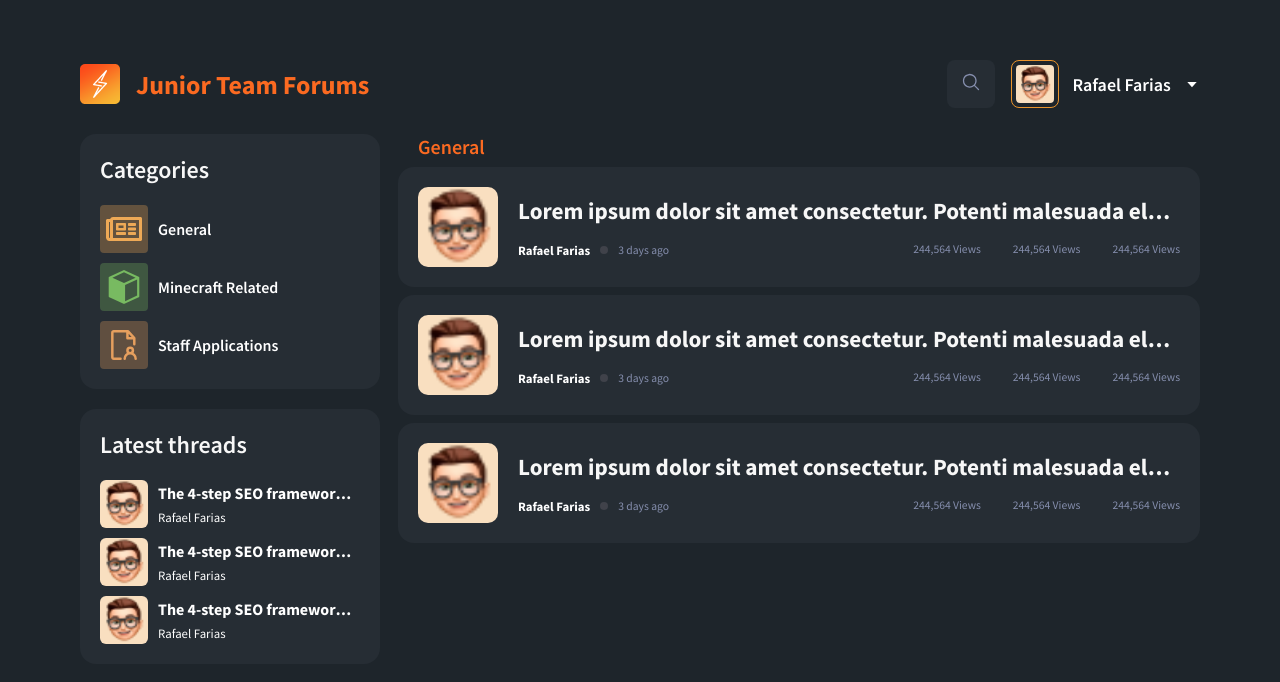
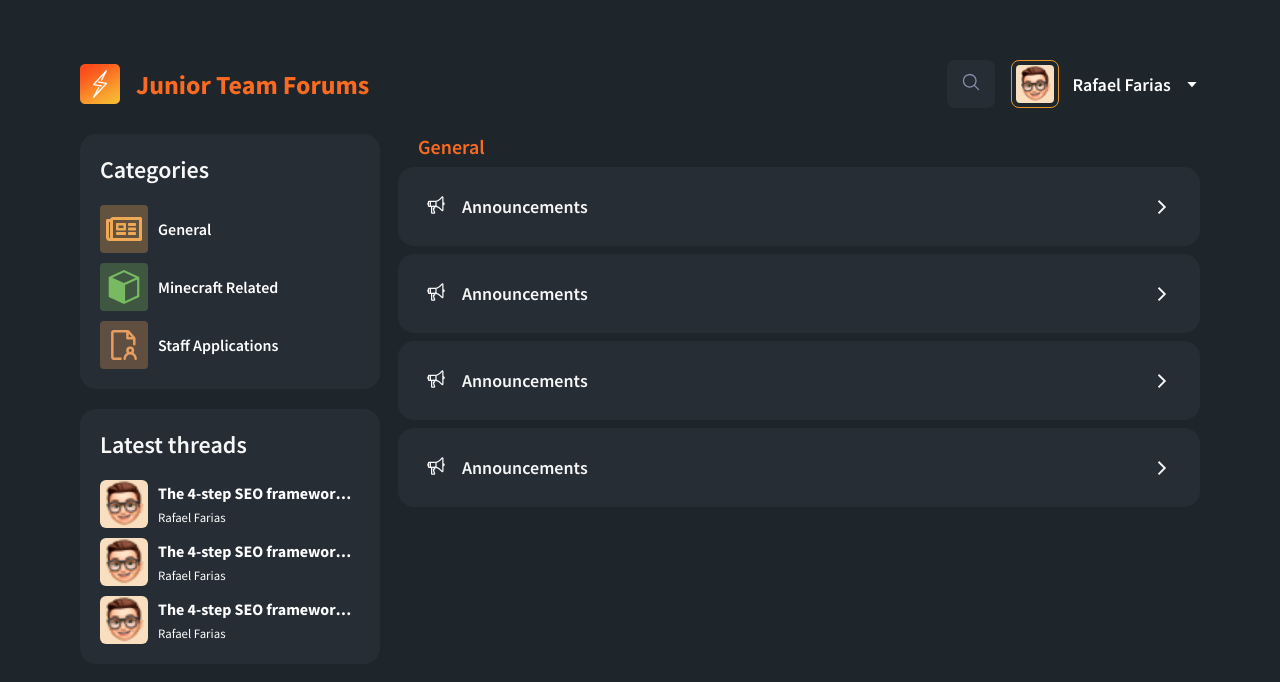
Before and after one commit to TheRafaelFarias/senior-team-application-forum, a Next.js app: page / in a window 1280 px wide. Shown: the top 682 px of the page. Built offline with nearby package versions, Linux system fonts and the light colour scheme.

Commit message:
feat(components): create topic preview component

```diff
--- /dev/null
+++ b/src/components/topicPreview/index.tsx
@@ -0,0 +1,19 @@
+import { defaultTheme } from "@/config/theme";
+import { Div } from "@/styles/globals";
+import React from "react";
+import { IoChevronForwardSharp, IoMegaphoneOutline } from "react-icons/io5";
+import { TopicPreviewContainer, TopicPreviewName } from "./styles";
+
+const TopicPreview: React.FC = () => {
+  return (
+    <TopicPreviewContainer>
+      <Div flexDirection="row" gapX={1}>
+        <IoMegaphoneOutline color={defaultTheme.primaryText} size={20} />
+        <TopicPreviewName>Announcements</TopicPreviewName>
+      </Div>
+      <IoChevronForwardSharp color={defaultTheme.primaryText} size={20} />
+    </TopicPreviewContainer>
+  );
+};
+
+export default TopicPreview;
--- /dev/null
+++ b/src/components/topicPreview/styles.ts
@@ -0,0 +1,17 @@
+import styled from "styled-components";
+
+export const TopicPreviewContainer = styled.div`
+  display: flex;
+  flex-direction: row;
+  align-items: center;
+  padding: 1.75rem;
+  justify-content: space-between;
+  background-color: ${(props) => props.theme.secondary};
+  border-radius: 1rem;
+`;
+
+export const TopicPreviewName = styled.h1`
+  font-size: 1.125rem;
+  font-weight: 600;
+  color: ${(props) => props.theme.primaryText};
+`;
--- a/src/pages/index.tsx
+++ b/src/pages/index.tsx
@@ -1,7 +1,7 @@
 import { BreadcrumbItem } from "@/components/breadcrumb/styles";
 import Navbar from "@/components/navbar";
 import Sidebar from "@/components/sidebar";
-import ThreadPreview from "@/components/threadPreview";
+import TopicPreview from "@/components/topicPreview";
 import { Div } from "@/styles/globals";
 import Head from "next/head";
 
@@ -25,9 +25,13 @@ export default function Home() {
             <Div flexDirection="row" style={{ marginLeft: 20 }}>
               <BreadcrumbItem active>General</BreadcrumbItem>
             </Div>
+            {/* <ThreadPreview />
             <ThreadPreview />
-            <ThreadPreview />
-            <ThreadPreview />
+            <ThreadPreview /> */}
+            <TopicPreview />
+            <TopicPreview />
+            <TopicPreview />
+            <TopicPreview />
           </Div>
         </Div>
       </Div>
```
